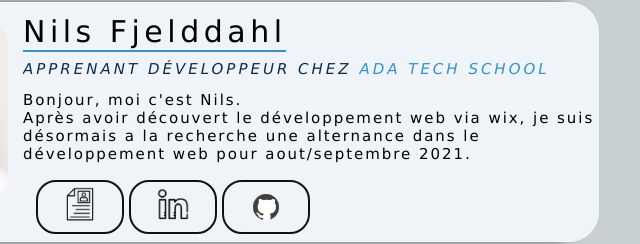
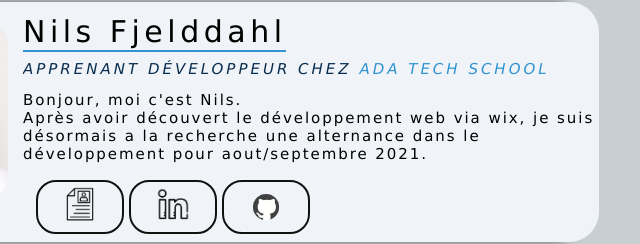
Before and after one commit to Nils92/Nils92.github.io, a plain HTML site: page index.html in a window 1280 px wide. Shown: the part 118-362 px from the top of the page, 425-1065 px from the left. Drawn offline with nearby package versions, Linux system fonts and the light colour scheme; a web font is replaced by a local one.

Commit message:
Update index.html

```diff
--- a/index.html
+++ b/index.html
@@ -52,7 +52,7 @@
   <img src="img/Nilsou.JPG"  id ="pdp" name="imgCode">
   <div class ="titrecard">Nils Fjelddahl</div>
   <div class ="presentation">Apprenant Développeur Chez <a href="https://adatechschool.fr/">Ada Tech School</div></a>
-  <div class ="texte">Bonjour, moi c'est Nils.<br>Après avoir découvert le développement web via wix, je suis désormais a la recherche une alternance dans le développement web pour aout/septembre 2021.</div>
+  <div class ="texte">Bonjour, moi c'est Nils.<br>Après avoir découvert le développement web via wix, je suis désormais a la recherche une alternance dans le développement pour aout/septembre 2021.</div>
   <section class="container">
   <a href="cv.html"><button data-hover="CV"><div><img src="img/cv.png"  class="imgbutton" name="imgCode"></div></button></a>
   <a href="https://www.linkedin.com/in/nils-fjelddahl-047440b3/"><button data-hover="Linkedin"><div><img src="img/linkedin.png"  class="imgbutton" name="imgCode"></div></button></a>
```
